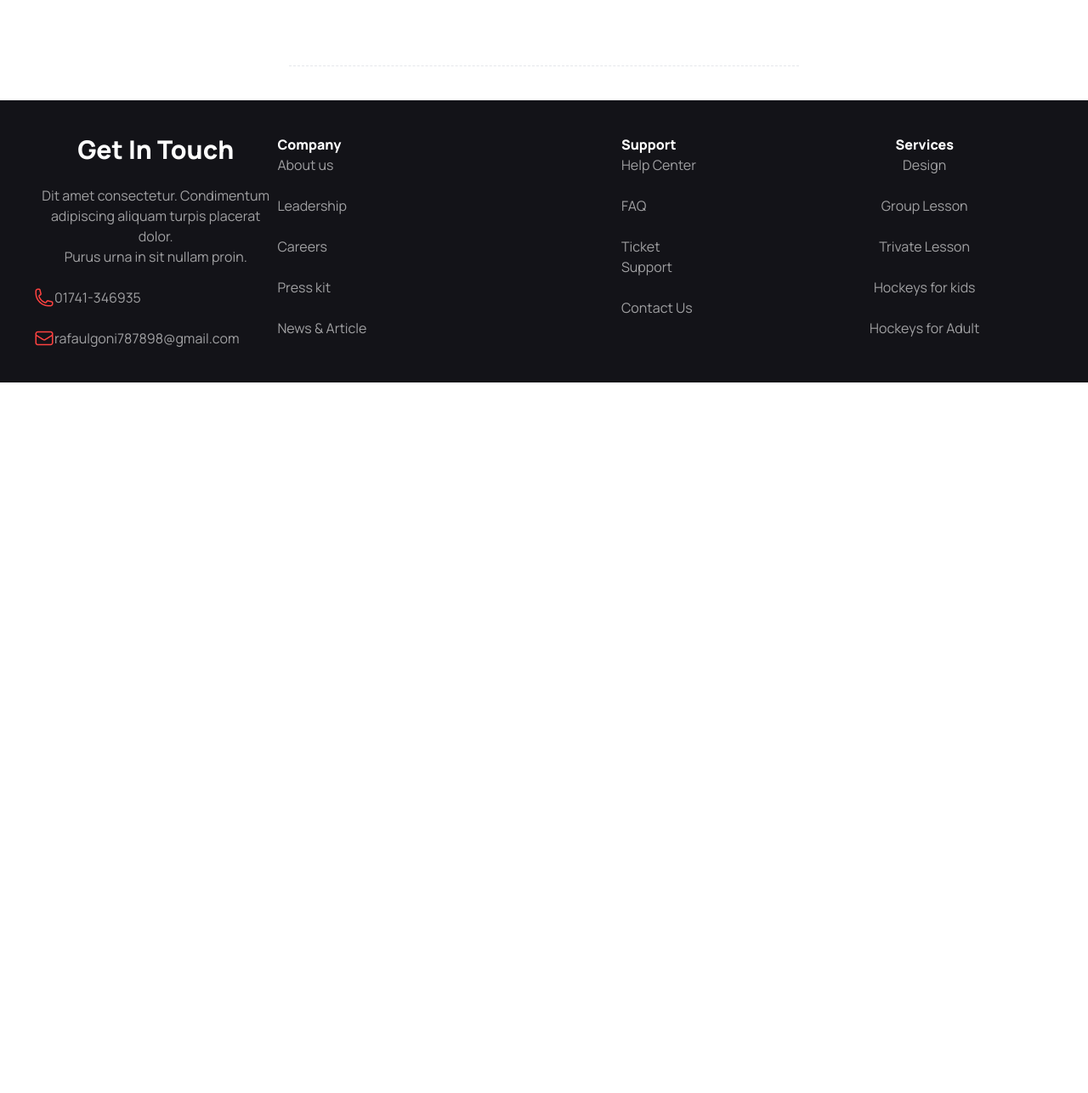
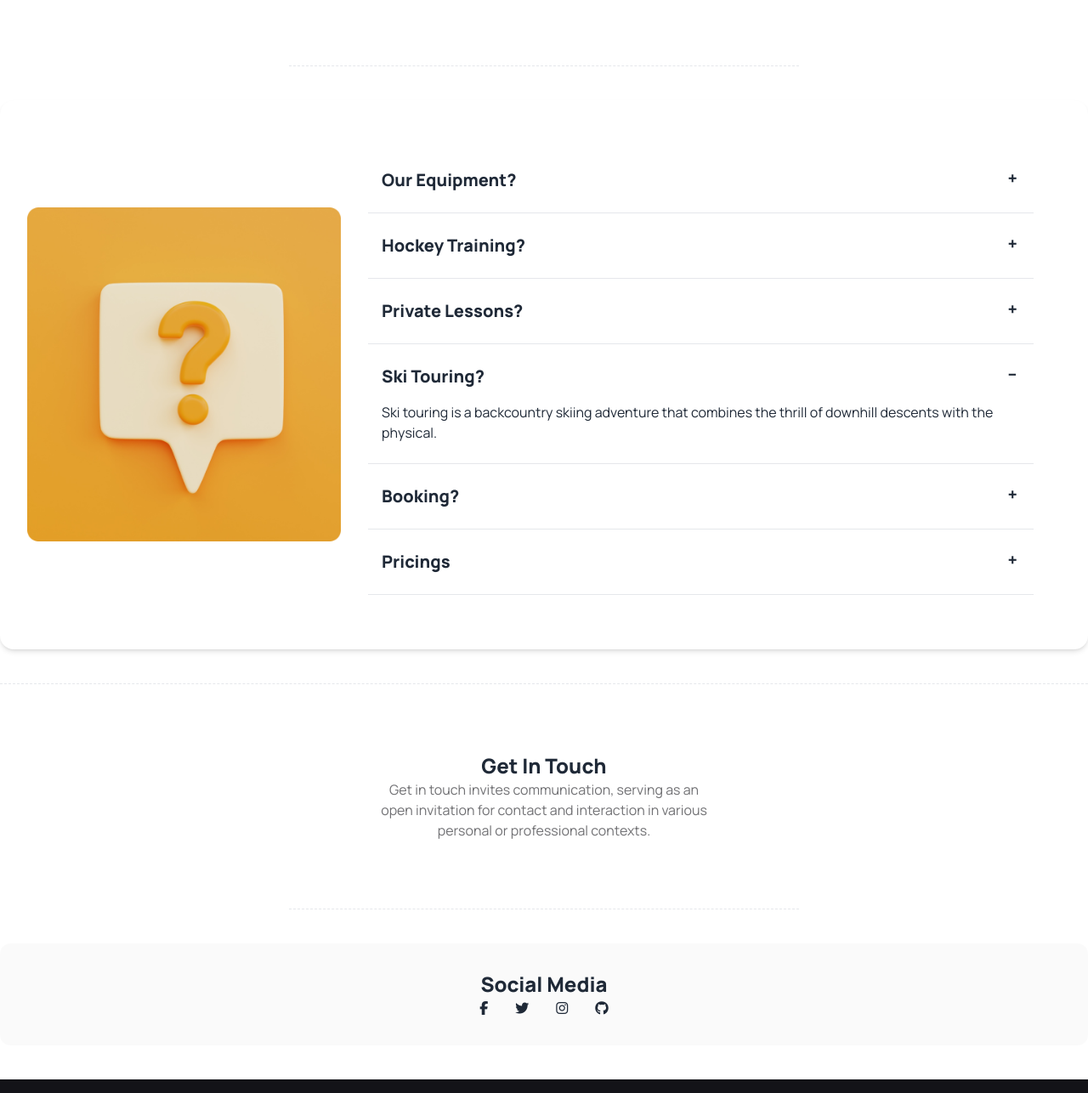
Before and after one commit to rafaulgoni/new-mission-three, a plain HTML site: page index.html in a window 1280 px wide. Shown: the part 3494-4780 px from the top of the page at 85% size. Before the commit the page ends 3944 px from the top, so only its background shows below. Drawn offline with nearby package versions, Linux system fonts and the light colour scheme.

```diff
--- a/index.html
+++ b/index.html
@@ -9,6 +9,7 @@
     <link rel="preconnect" href="https://fonts.googleapis.com">
     <link rel="preconnect" href="https://fonts.gstatic.com" crossorigin>
     <link href="https://fonts.googleapis.com/css2?family=Manrope:wght@400;500;600;800&display=swap" rel="stylesheet">
+    <script src="https://kit.fontawesome.com/8c3b7565a4.js" crossorigin="anonymous"></script>
     <script>
         tailwind.config = {
           theme: {
@@ -286,6 +287,92 @@
           </div>
             <hr class="max-w-[600px] mx-auto border-dashed">
         </section>
+        <section class="container mx-auto">
+          <div class="card lg:card-side bg-base-100 shadow-md p-2 lg:p-8">
+            <figure><img src="images/12.png" alt="Album"/></figure>
+            <div class="card-body">
+              <div class="collapse collapse-plus">
+                <input type="radio" name="my-accordion-3" checked="checked" />
+                <div class="collapse-title text-xl font-extrabold">
+                  Our Equipment?
+                </div>
+                <div class="collapse-content">
+                  <p>Our hockey equipment includes a helmet, shoulder pads, elbow pads, gloves, hockey pants, shin guards, skates, and a stick.</p>
+                </div>
+              </div>
+              <hr>
+              <div class="collapse collapse-plus">
+                <input type="radio" name="my-accordion-3" />
+                <div class="collapse-title text-xl font-extrabold">
+                  Hockey Training?
+                </div>
+                <div class="collapse-content">
+                  <p>Hockey training involves a combination of on-ice drills, off-ice conditioning, and skill.</p>
+                </div>
+              </div>
+              <hr>
+              <div class="collapse collapse-plus">
+                <input type="radio" name="my-accordion-3" />
+                <div class="collapse-title text-xl font-extrabold">
+                  Private Lessons?
+                </div>
+                <div class="collapse-content">
+                  <p>Private hockey lessons offer personalized coaching, focusing on individual skill,strategic insights,and tailored feedback.</p>
+                </div>
+              </div>
+              <hr>
+              <div class="collapse collapse-plus">
+                <input type="radio" name="my-accordion-3" checked="checked" />
+                <div class="collapse-title text-xl font-extrabold">
+                  Ski Touring?
+                </div>
+                <div class="collapse-content">
+                  <p>Ski touring is a backcountry skiing adventure that combines the thrill of downhill descents with the physical.</p>
+                </div>
+              </div>
+              <hr>
+              <div class="collapse collapse-plus">
+                <input type="radio" name="my-accordion-3" />
+                <div class="collapse-title text-xl font-extrabold">
+                  Booking?
+                </div>
+                <div class="collapse-content">
+                  <p>Booking is the seamless process of securing a reservation or appointment, often facilitated through online platforms.</p>
+                </div>
+              </div>
+              <hr>
+              <div class="collapse collapse-plus">
+                <input type="radio" name="my-accordion-3" />
+                <div class="collapse-title text-xl font-extrabold">
+                  Pricings
+                </div>
+                <div class="collapse-content">
+                  <p>Pricings encompass the structured and transparent presentation of costs with products or services,delineating the value.</p>
+                </div>
+              </div>
+              <hr>
+            </div>
+          </div>
+        </section>
+        <section class="container mx-auto m-10">
+          <hr class="border-dashed">
+          <div class="text-center lg:p-20">
+            <h3 class="font-extrabold lg:text-2xl">Get In Touch</h3>
+            <p class="max-w-96 mx-auto text-[#13131899]">Get in touch invites communication, serving as an open invitation for contact and interaction in various personal or professional contexts.</p>
+          </div>
+            <hr class="max-w-[600px] mx-auto border-dashed">
+        </section>
+        <section class="container mx-auto mb-10 bg-[#0D0D1205] rounded-xl p-8">
+          <div class="text-center">
+            <h3 class="text-2xl font-extrabold">Social Media</h3>
+            <div class="flex justify-center gap-8">
+              <div><i class="fa-brands fa-facebook-f"></i></div>
+              <div><i class="fa-brands fa-twitter"></i></div>
+              <div><i class="fa-brands fa-instagram"></i></div>
+              <div><i class="fa-brands fa-github"></i></div>
+            </div>
+          </div>
+        </section>
     </main>
     <footer class="p-10 bg-[#131318] text-base-content text-[#FFF] lg:flex justify-around">
         <aside class="space-y-2 lg:space-y-6 text-center md:text-center px-[auto]">
```
Also changed, not shown: images/12.png (added).
